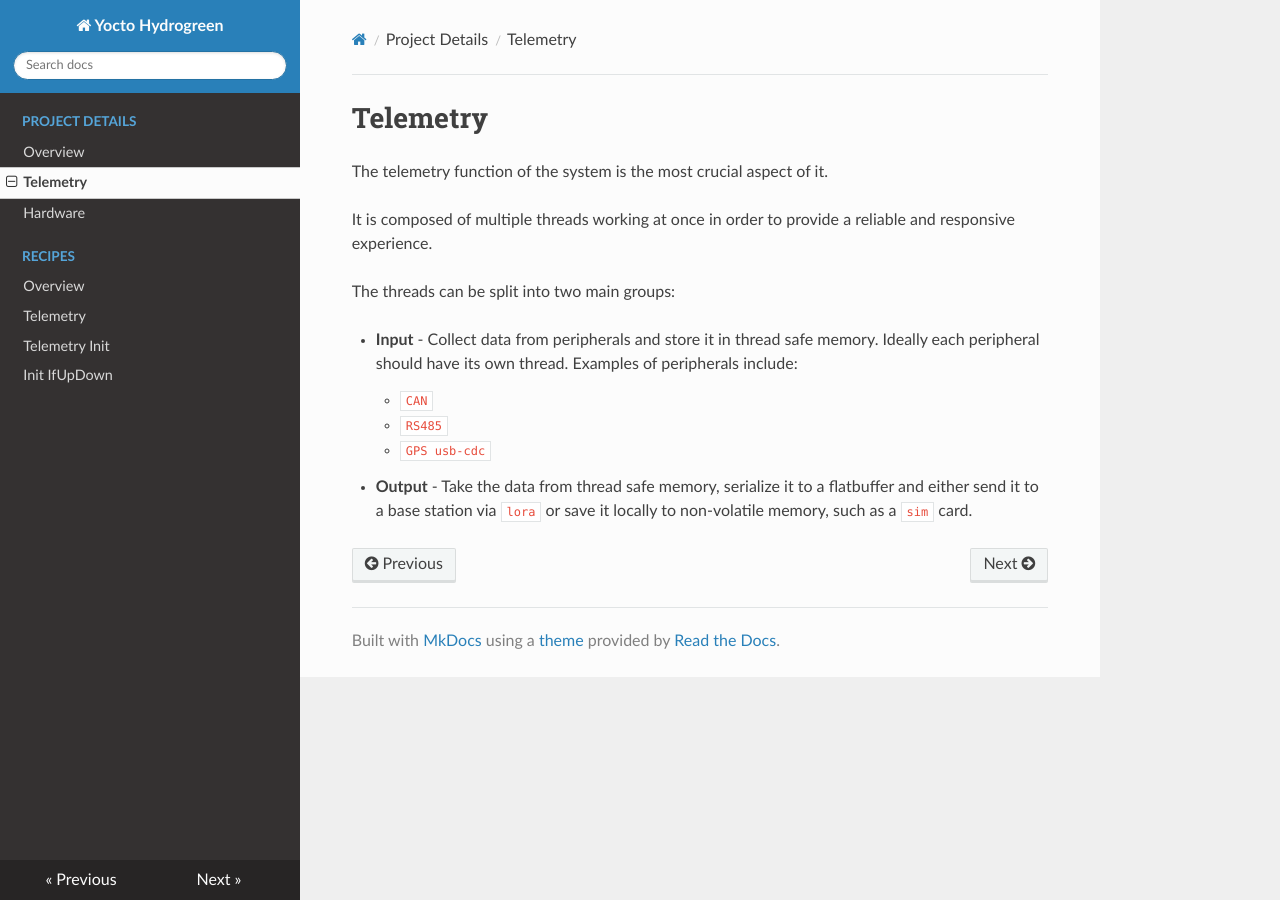
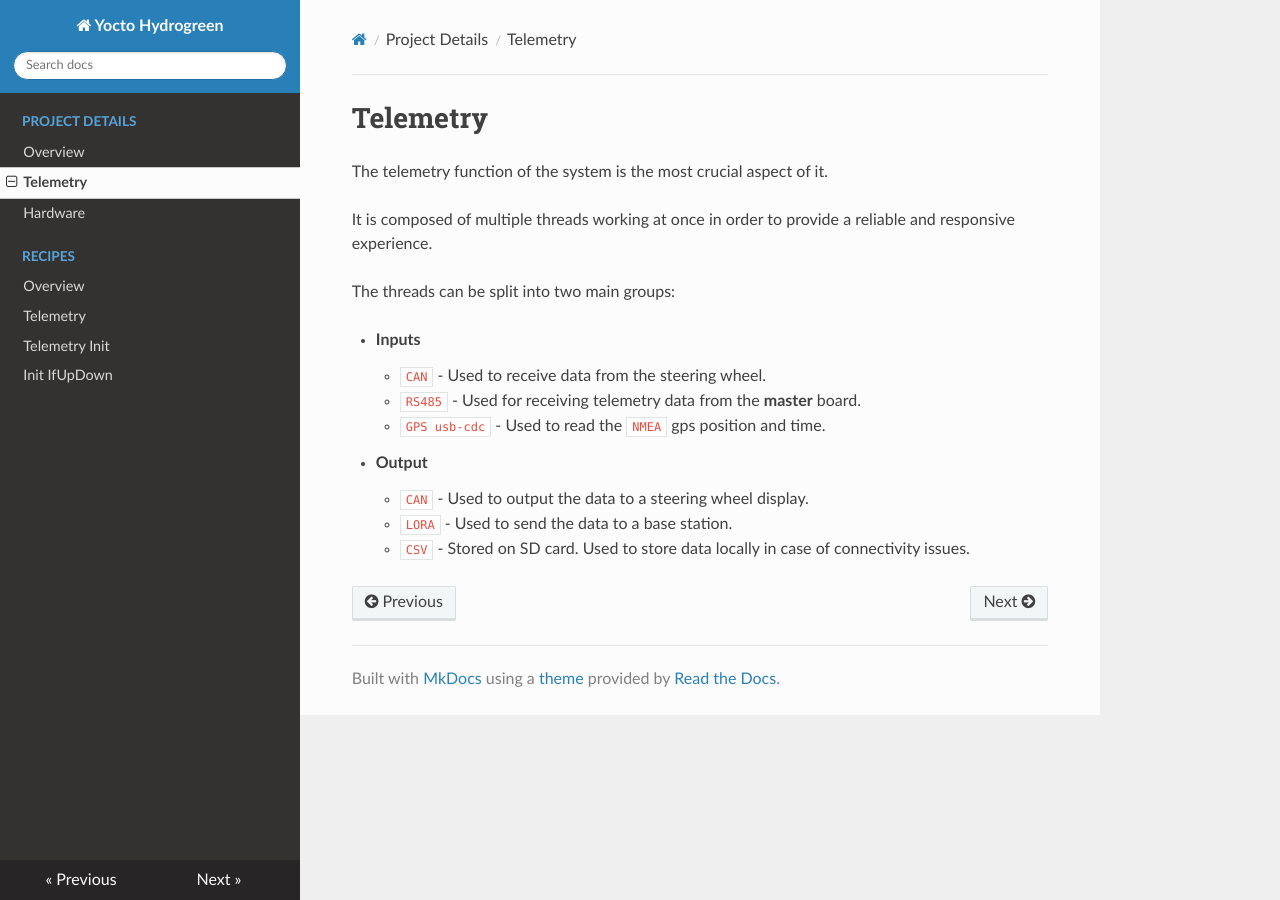
Before and after one commit to HydrogreenPollub/rp4-yocto, an MkDocs documentation site: the page built from docs/telemetry.md, in a window 1280 px wide. Built offline with MkDocs 1.6.1, drawn with Linux system fonts in a browser that asks for light colours; nearby versions of some CDN libraries.

Commit message:
updated docs

```diff
--- a/docs/telemetry.md
+++ b/docs/telemetry.md
@@ -6,8 +6,11 @@ It is composed of multiple threads working at once in order to provide a reliabl
 
 The threads can be split into two main groups:
 
-* **Input** - Collect data from peripherals and store it in thread safe memory. Ideally each peripheral should have its own thread. Examples of peripherals include:
-    - `CAN`
-    - `RS485`
-    - `GPS usb-cdc`
-* **Output** - Take the data from thread safe memory, serialize it to a flatbuffer and either send it to a base station via `lora` or save it locally to non-volatile memory, such as a `sim` card.
+* **Inputs**
+    - `CAN` - Used to receive data from the steering wheel.
+    - `RS485` - Used for receiving telemetry data from the **master** board.
+    - `GPS usb-cdc` - Used to read the `NMEA` gps position and time.
+* **Output**
+    - `CAN` - Used to output the data to a steering wheel display.
+    - `LORA` - Used to send the data to a base station.
+    - `CSV` - Stored on SD card. Used to store data locally in case of connectivity issues.
```
Also changed, not shown: docs/hardware.md (+2 -1 lines), docs/overview.md (+3 -2 lines), docs/recipes/ifplugd.md (added, +3 -0 lines), docs/recipes/init-ifupdown.md (+1 -3 lines), docs/recipes/telemetry-init.md (+2 -2 lines), docs/recipes/telemetry.md (+4 -4 lines).
